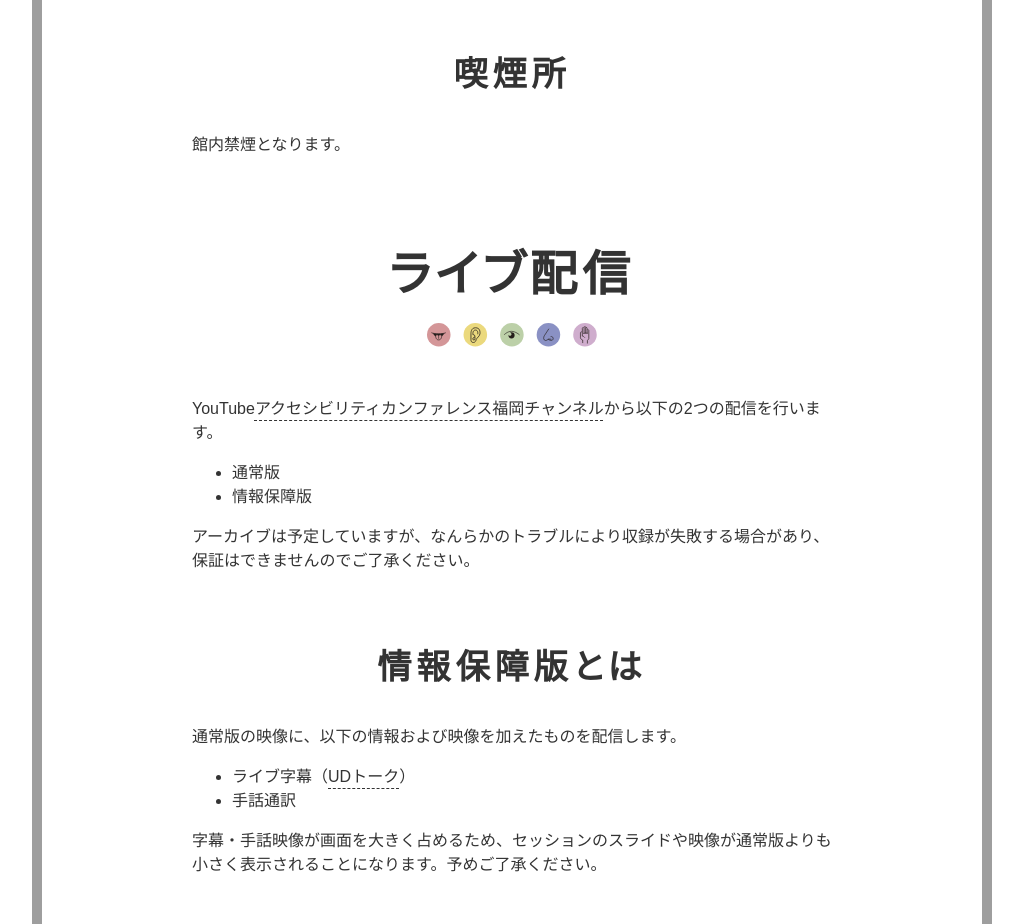
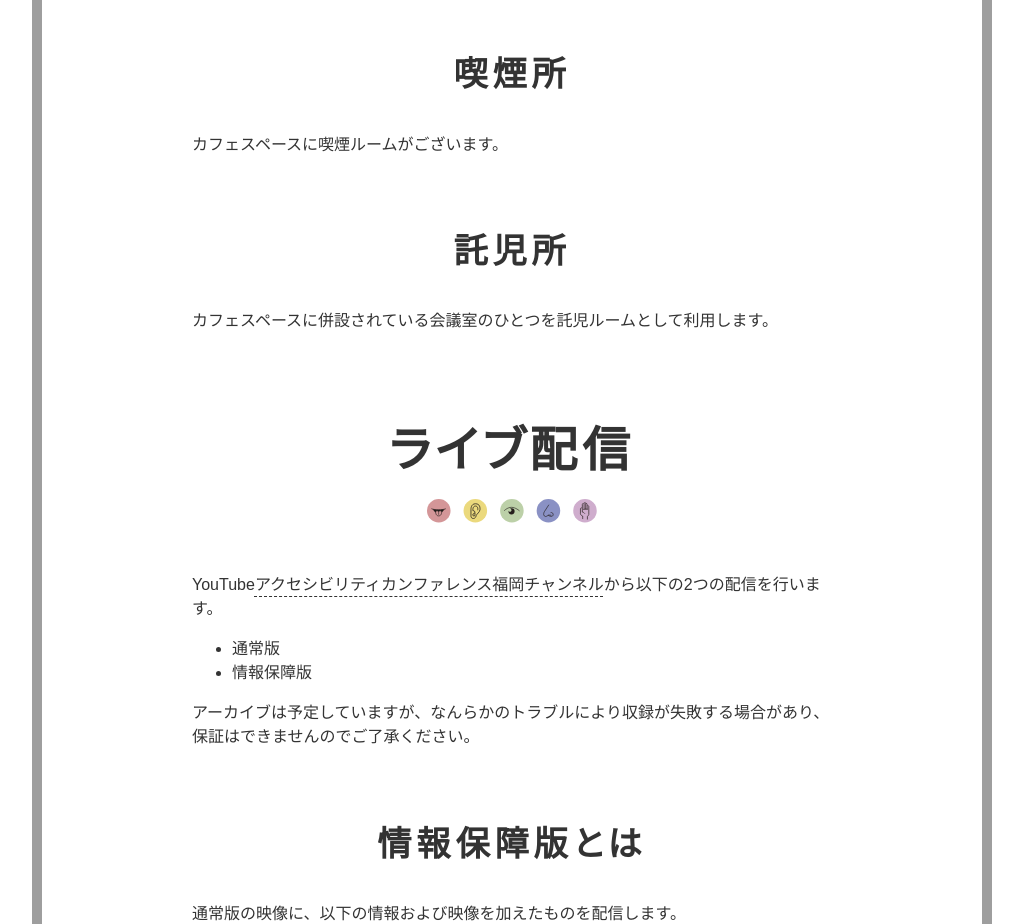
Before and after one commit to fukuoka-a11yconf-net/fukuoka.a11yconf.net, a SvelteKit app: page /venue in a window 1280 px wide. Shown: the part 1620-2544 px from the top of the page, without its empty margins (128-1151 px from the left). Built offline with nearby package versions, Linux system fonts and the light colour scheme; a web font is replaced by a local one.

Commit message:
会場案内更新

```diff
--- a/src/routes/venue/+page.svelte
+++ b/src/routes/venue/+page.svelte
@@ -59,7 +59,11 @@
 		</TextBody>
 		<Heading level={3}>喫煙所</Heading>
 		<TextBody>
-			<p>館内禁煙となります。</p>
+			<p>カフェスペースに喫煙ルームがございます。</p>
+		</TextBody>
+		<Heading level={3}>託児所</Heading>
+		<TextBody>
+			<p>カフェスペースに併設されている会議室のひとつを託児ルームとして利用します。</p>
 		</TextBody>
 		<Heading level={2}>ライブ配信</Heading>
 		<TextBody>
```
